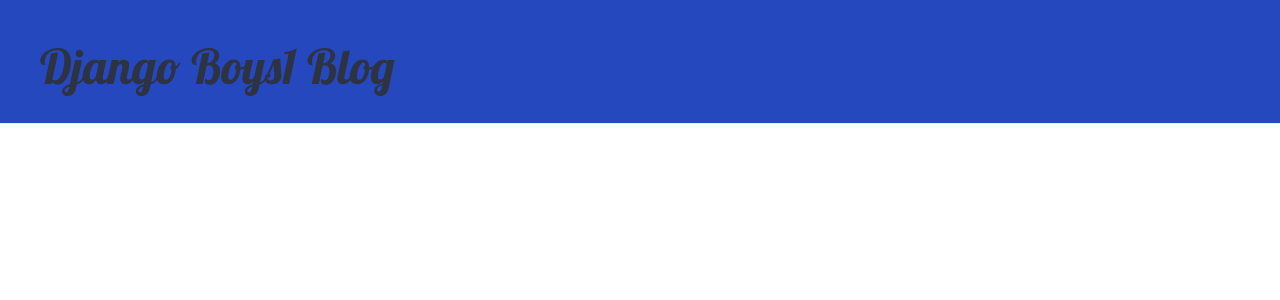
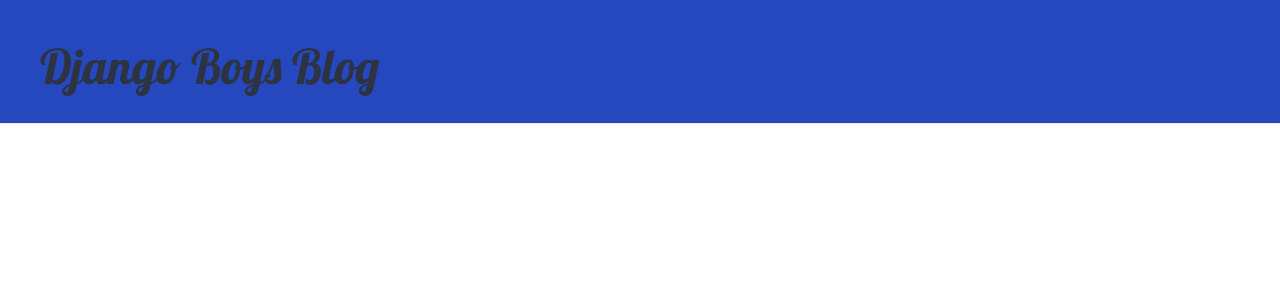
Before and after one commit to pnakonechniy/my-first-blog, a Django app: page / in a window 1280 px wide. Shown: the top 300 px of the page. Run offline with Django 3.2, Linux system fonts and the light colour scheme; data that the repository does not hold is empty; some libraries are stand-ins or nearby versions.

Commit message:
29062021

```diff
--- a/blog/templates/blog/post_list.html
+++ b/blog/templates/blog/post_list.html
@@ -9,7 +9,7 @@
 </head>
 <body>
 <div class="page-header">
-    <h1><a href="/">Django Boys1 Blog</a></h1>
+    <h1><a href="/">Django Boys Blog</a></h1>
 </div>
 
 <div class="content container">
```
